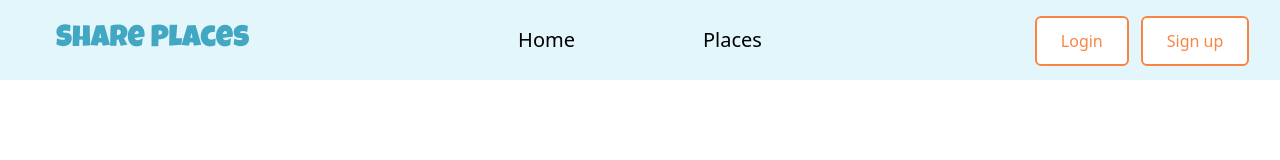
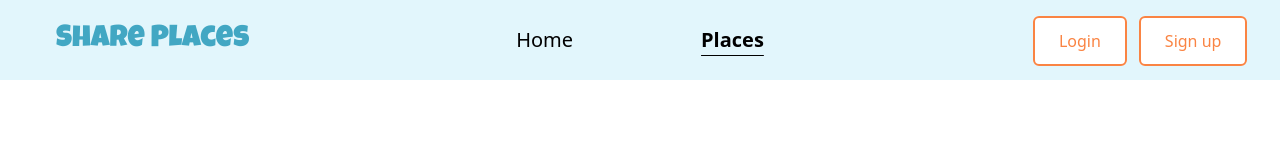
Before and after one commit to DhanushkaNP/Share-places, a React (Create React App) app in the folder FRONTEND/: page /places/1 in a window 1280 px wide. Shown: the top 160 px of the page. Built offline with nearby package versions, Linux system fonts and the light colour scheme; the HTML template or start-up script is replaced by a standard one.

Commit message:
Change code to display Home.jsx component in "/" path

```diff
--- a/FRONTEND/src/App.jsx
+++ b/FRONTEND/src/App.jsx
@@ -11,6 +11,7 @@ import { AuthContext } from "./shared/context/auth-context";
 import useAuth from "./shared/hooks/auth-hook";
 import LoadingSpinner from "./shared/components/UIElements/LoadingSpinner";
 import AllPlaces from "./places/pages/AllPlaces";
+import Home from "./Home/Home";
 
 const NewPlace = lazy(() => import("./places/pages/NewPlace"));
 const UpdatePlace = lazy(() => import("./places/pages/UpdatePlace"));
@@ -33,7 +34,8 @@ function App() {
   } else {
     routes = (
       <React.Fragment>
-        <Route path="/" element={<AllPlaces />} />
+        <Route path="/" element={<Home />} />
+        <Route path="/places" element={<AllPlaces />} />
         <Route path="/:userId/places" element={<UserPlaces />} />
         <Route path="/auth" element={<Auth />} />
         <Route path="*" element={<Auth />} />
--- a/FRONTEND/src/shared/components/Navigation/NavLinks.jsx
+++ b/FRONTEND/src/shared/components/Navigation/NavLinks.jsx
@@ -29,7 +29,7 @@ function NavLinks(props) {
           onClick={props.onClick}
           className="w-40 lg:w-fit h-16 lg:h-fit flex flex-col justify-center border-b-2 lg:border-0"
         >
-          <NavLink to="/sample" className={navLinkStyle}>
+          <NavLink to="/places" className={navLinkStyle}>
             Places
           </NavLink>
         </li>
```
